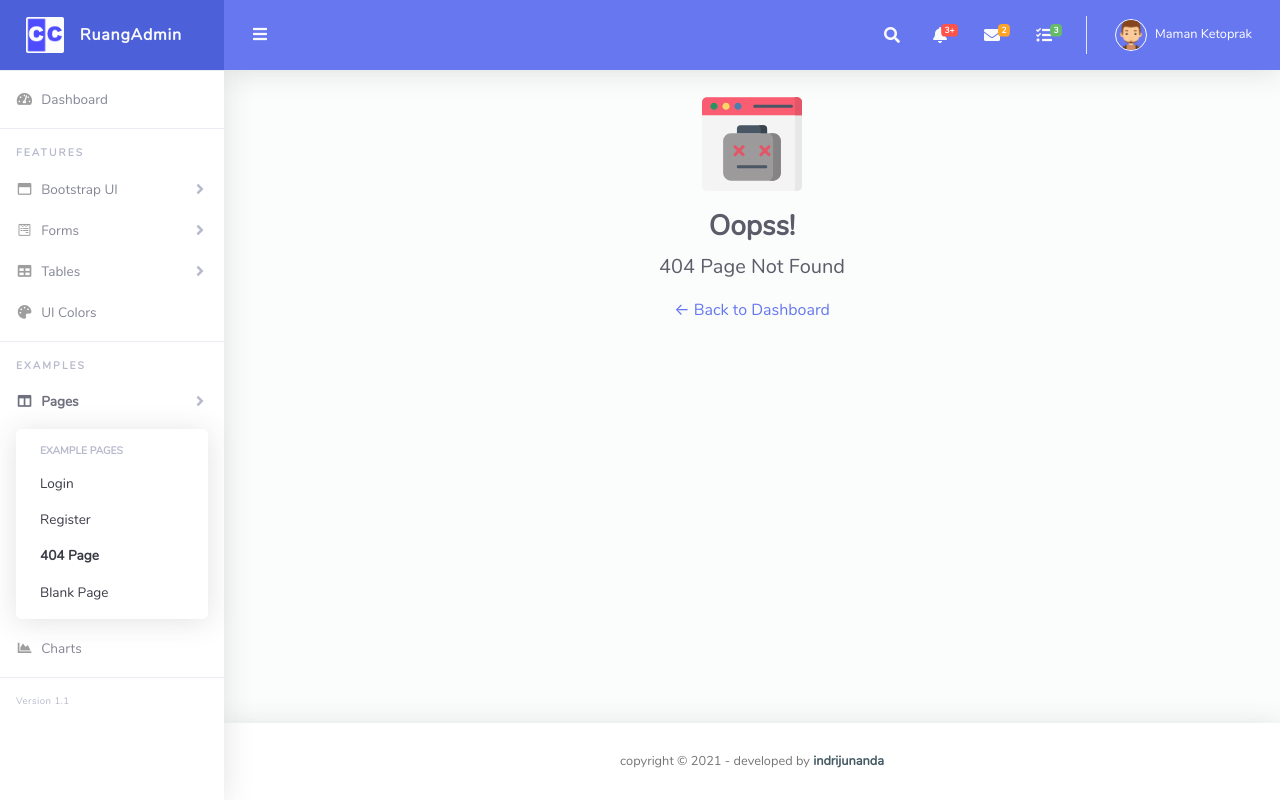
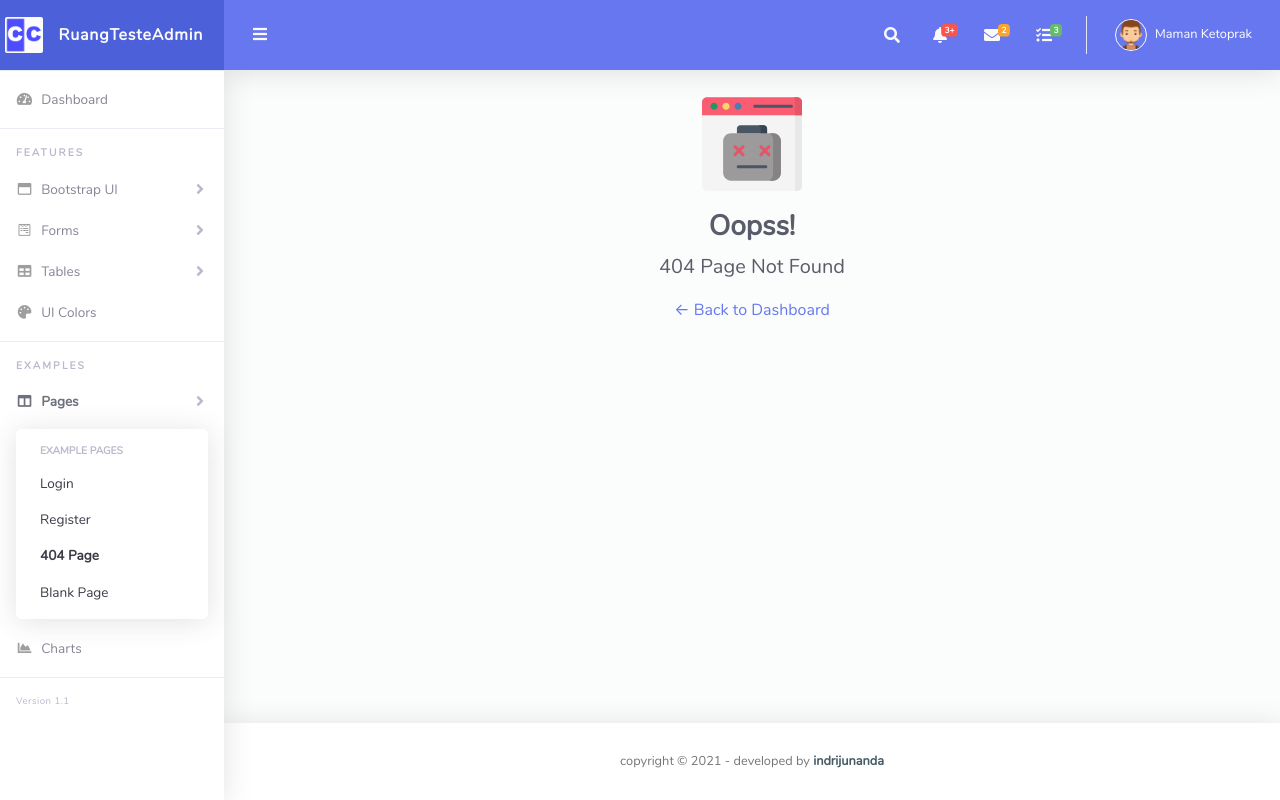
Before and after one commit to Gildos78/cartaCEP, a plain HTML site: page WebContent/404.html in a window 1280 px wide. Drawn offline with Linux system fonts and the light colour scheme.

Commit message:
Update 404.html

```diff
--- a/WebContent/404.html
+++ b/WebContent/404.html
@@ -22,7 +22,7 @@
         <div class="sidebar-brand-icon">
           <img src="img/logo/logo2.png">
         </div>
-        <div class="sidebar-brand-text mx-3">RuangAdmin</div>
+        <div class="sidebar-brand-text mx-3">RuangTesteAdmin</div>
       </a>
       <hr class="sidebar-divider my-0">
       <li class="nav-item">
```
